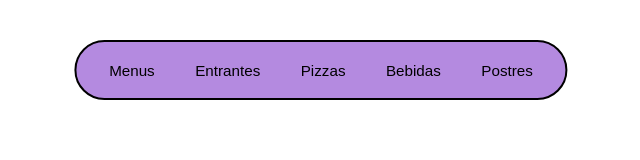
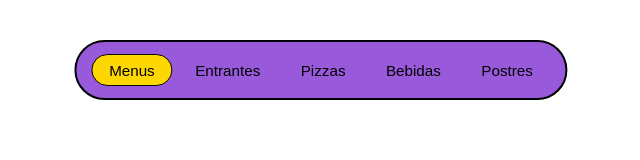
Before and after one commit to Rubick65/pizzaTrattoria, a website: page main/menuSuperior/index.html in a window 1280 px wide. Both pictures are taken after a click on the button "Menus". Shown: the whole page, without its empty margins (319-959 px from the left). Drawn offline with nearby package versions, Linux system fonts and the light colour scheme.

Commit message:
botonesgfmjhñópk

```diff
--- a/main/menuSuperior/menuSuperior.css
+++ b/main/menuSuperior/menuSuperior.css
@@ -12,7 +12,7 @@
 .menu {
     width: fit-content;
     height: 6vh;
-    background-color: #b48ae0;
+    background-color: #985ada;
     border-radius: 50px;
     border: 2px solid black;
     display: flex;
@@ -50,3 +50,8 @@
 .menu .botones input:active {
     transform: scale(0.97);
 }
+
+.menu .botones input.selected {
+    background-color: gold;
+    border-color: black;
+}
--- a/main/menuSuperior/menuSuperior.js
+++ b/main/menuSuperior/menuSuperior.js
@@ -1,5 +1,7 @@
 let header = document.getElementById("header"); //Header a añadir el menu
 const tituloBotones = ["Menus","Entrantes","Pizzas","Bebidas","Postres"]; //Botones a añadir
+let botonSeleccionado = null; // Guarda el boton actualmente activo
+
 
 /**
  * Creacion de boton para el menu segun el texto
@@ -16,6 +18,19 @@ function crearBoton(texto) {
     let boton = document.createElement("input");
     boton.type = "button";
     boton.value = texto;
+
+    //Evento para cuando le des click se añada a la clase seleccionado
+    boton.addEventListener('click', () => {
+
+        //Si ya hay un botón seleccionado, lo quitamos
+        if( botonSeleccionado && botonSeleccionado !== boton) {
+            botonSeleccionado.classList.remove('selected');
+        }
+
+        // Marcamos este botón como seleccionado
+        boton.classList.add('selected');
+        botonSeleccionado = boton;
+    });
 
     div.appendChild(boton);
 
```
